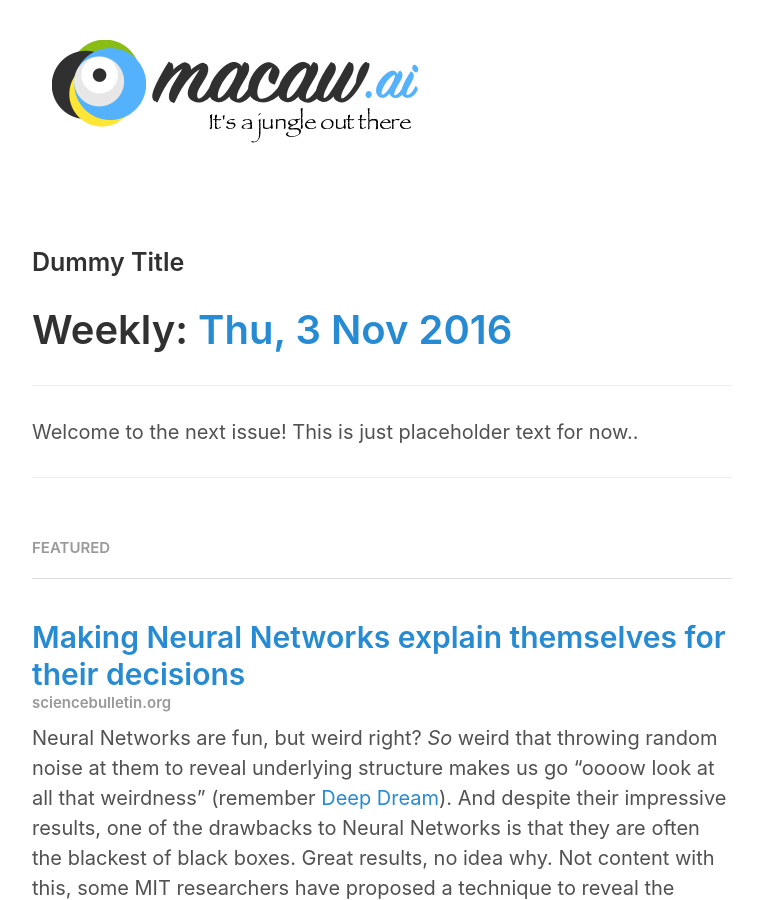
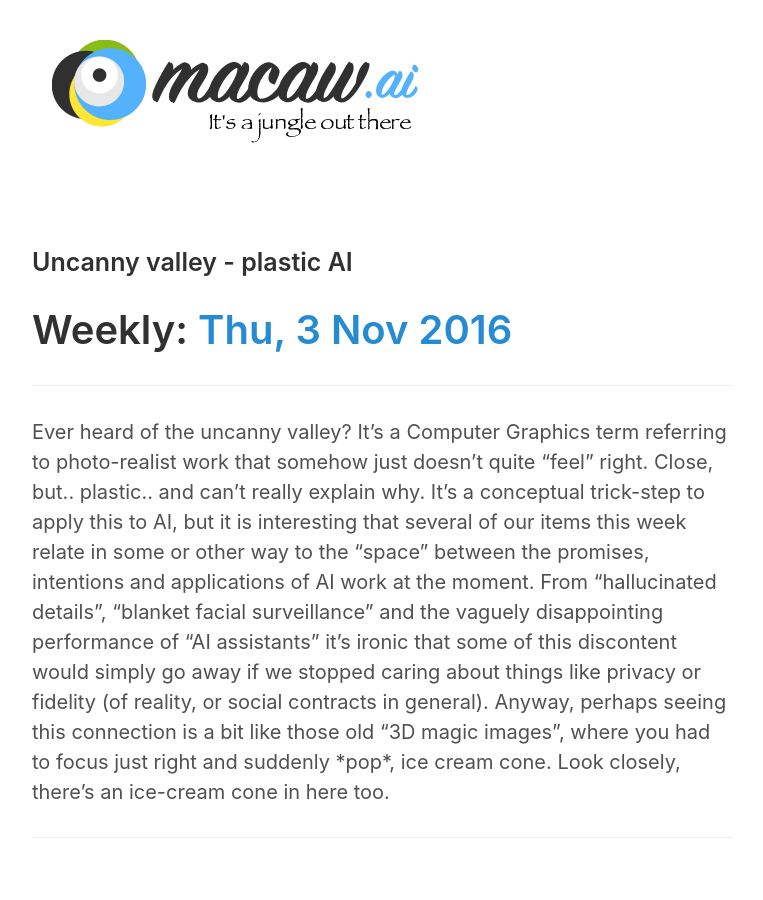
Before and after one commit to macawai/macawai.github.io, a Jekyll site: the page built from _weekly/2016-11-03-psychodonkey.md, in a window 1280 px wide and 900 px high. Shown: the whole window, without its empty margins (258-1021 px from the left). Built offline with Jekyll 4.4.1, drawn with Linux system fonts in a browser that asks for light colours; some of the changed text lies outside the part shown.

```diff
--- a/_weekly/2016-11-03-psychodonkey.md
+++ b/_weekly/2016-11-03-psychodonkey.md
@@ -1,14 +1,16 @@
 ---
 layout: weekly
 
-slug: dummy-slug
+slug: explain-decisions-deep-dream-super-resolution-assistants-capital-raising
 
 thisweek: Thu, 3 Nov 2016
 thisweekid: psychodonkey
-title: Dummy Title
+title: Uncanny valley - plastic AI
 lastweekid: terriblegoat
 nextweekid: grimsheep
 text:
   intro: |
-    Welcome to the next issue! This is just placeholder text for now..
+    Ever heard of the uncanny valley? It's a Computer Graphics term referring to photo-realist work that somehow just doesn't quite "feel" right. Close, but.. plastic.. and can't really explain why. It's a conceptual trick-step to apply this to AI, but it is interesting that several of our items this week relate in some or other way to the "space" between the promises, intentions and applications of AI work at the moment. From "hallucinated details", "blanket facial surveillance" and the vaguely disappointing performance of "AI assistants" it's ironic that some of this discontent would simply go away if we stopped caring about things like privacy or fidelity (of reality, or social contracts in general). Anyway, perhaps seeing this connection is a bit like those old "3D magic images", where you had to focus just right and suddenly \*pop\*, ice cream cone. Look closely, there's an ice-cream cone in here too.
+  outro: |
+    And as a fun closing note, if our posts over the past couple weeks regarding blanket surveillance, automatic facial detection and descrambling pixelated faces have you a little unnerved, take heart (and follow the work [EPIC](https://epic.org/privacy/facerecognition/) does). Some researchers from Carnegie Mellon have got you covered with ["Real and Stealthy Attacks on State-of-the-Art Face Recognition"](https://www.cs.cmu.edu/~sbhagava/papers/face-rec-ccs16.pdf) (redux: clever reverse mapping peturbations applied to printed glasses frames - you are now Russell Crowe). You could also hook up some wild hair and makeup options from [CVDazzle](https://cvdazzle.com/) or if you're on the run from drones go the full fashion route with [Stealth Wear](https://ahprojects.com/projects/stealth-wear/). You're welcome.
 ---
```
Also changed, not shown: _posts/2016-11-02-graphcore.md (added, +6 -0 lines).
